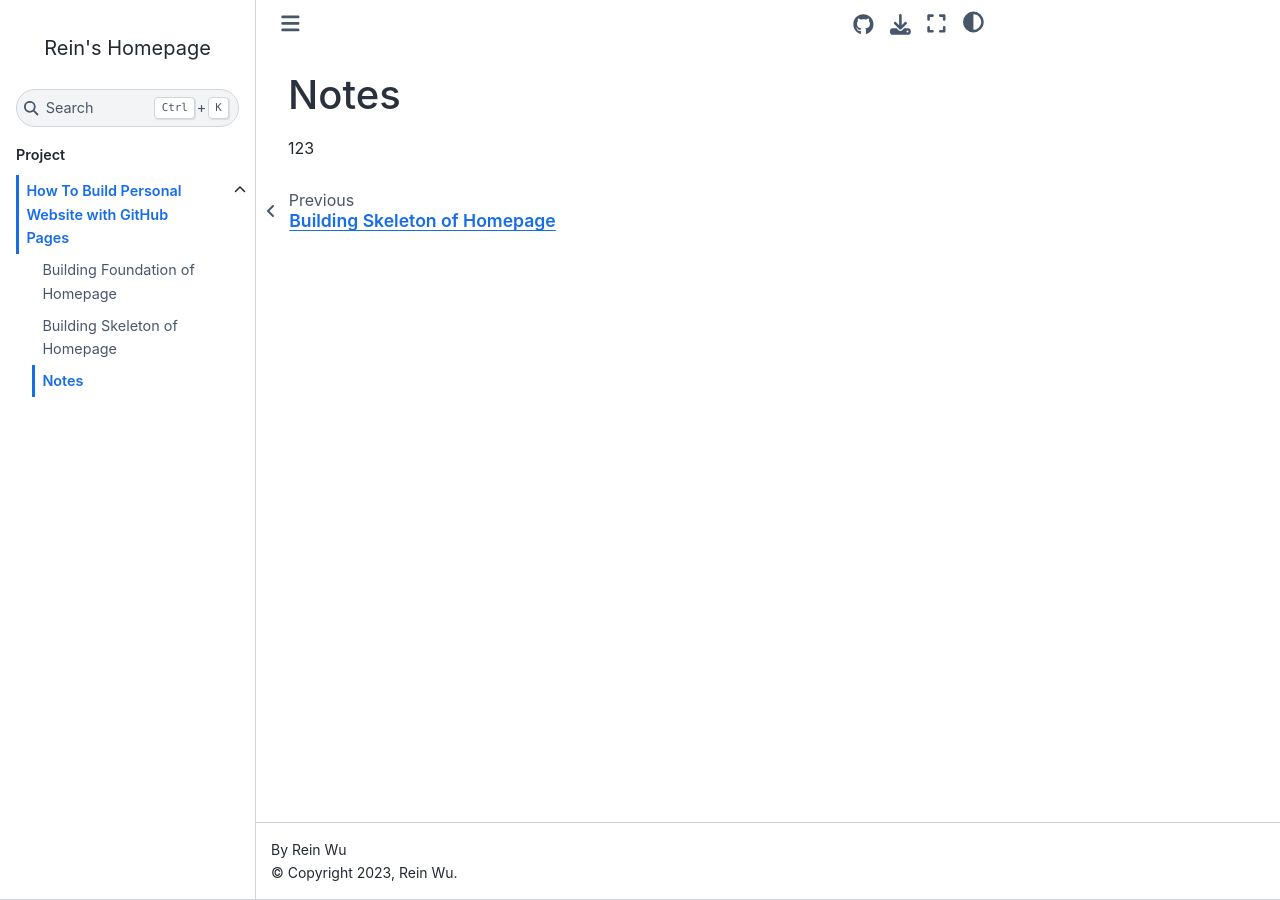
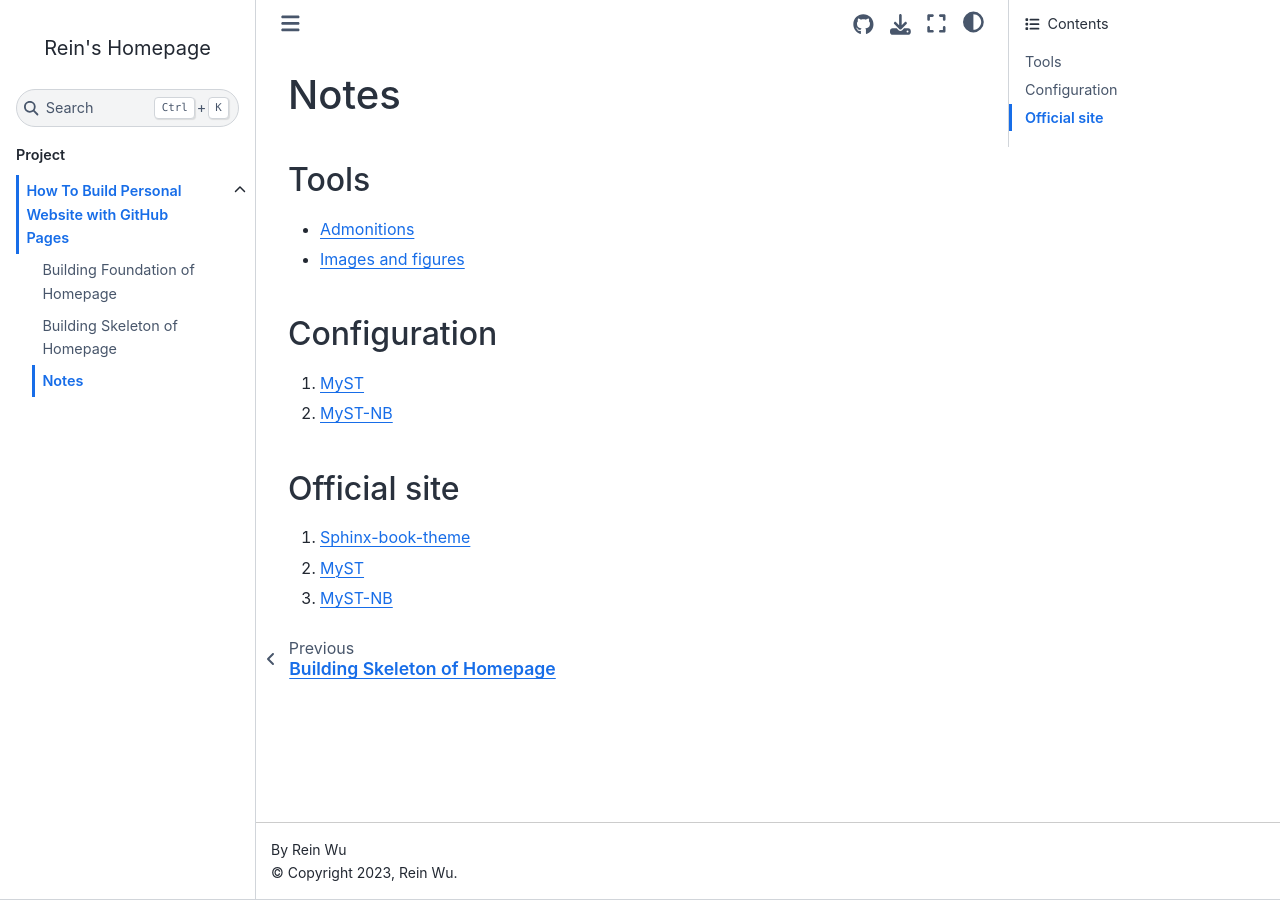
Before and after one commit to gama79530/gama79530.github.io, a Sphinx documentation site: the page built from source/homepage/note.md, in a window 1280 px wide. Built offline with Sphinx 7.4.7 and the Sphinx Book theme 1.1.4, drawn with Linux system fonts in a browser that asks for light colours.

Commit message:
Feat: add some reference link of note about building website

```diff
--- a/source/homepage/note.md
+++ b/source/homepage/note.md
@@ -1,3 +1,14 @@
 # Notes
 
-123
+## Tools
+- [Admonitions](https://myst-parser.readthedocs.io/en/latest/syntax/admonitions.html)
+- [Images and figures](https://myst-parser.readthedocs.io/en/latest/syntax/images_and_figures.html#)
+
+## Configuration
+1. [MyST](https://myst-parser.readthedocs.io/en/latest/configuration.html)
+1. [MyST-NB](https://myst-nb.readthedocs.io/en/latest/configuration.html)
+
+## Official site
+1. [Sphinx-book-theme](https://sphinx-book-theme.readthedocs.io/en/stable/index.html)
+1. [MyST](https://myst-parser.readthedocs.io/en/latest/index.html)
+1. [MyST-NB](https://myst-nb.readthedocs.io/en/latest/index.html)
```
